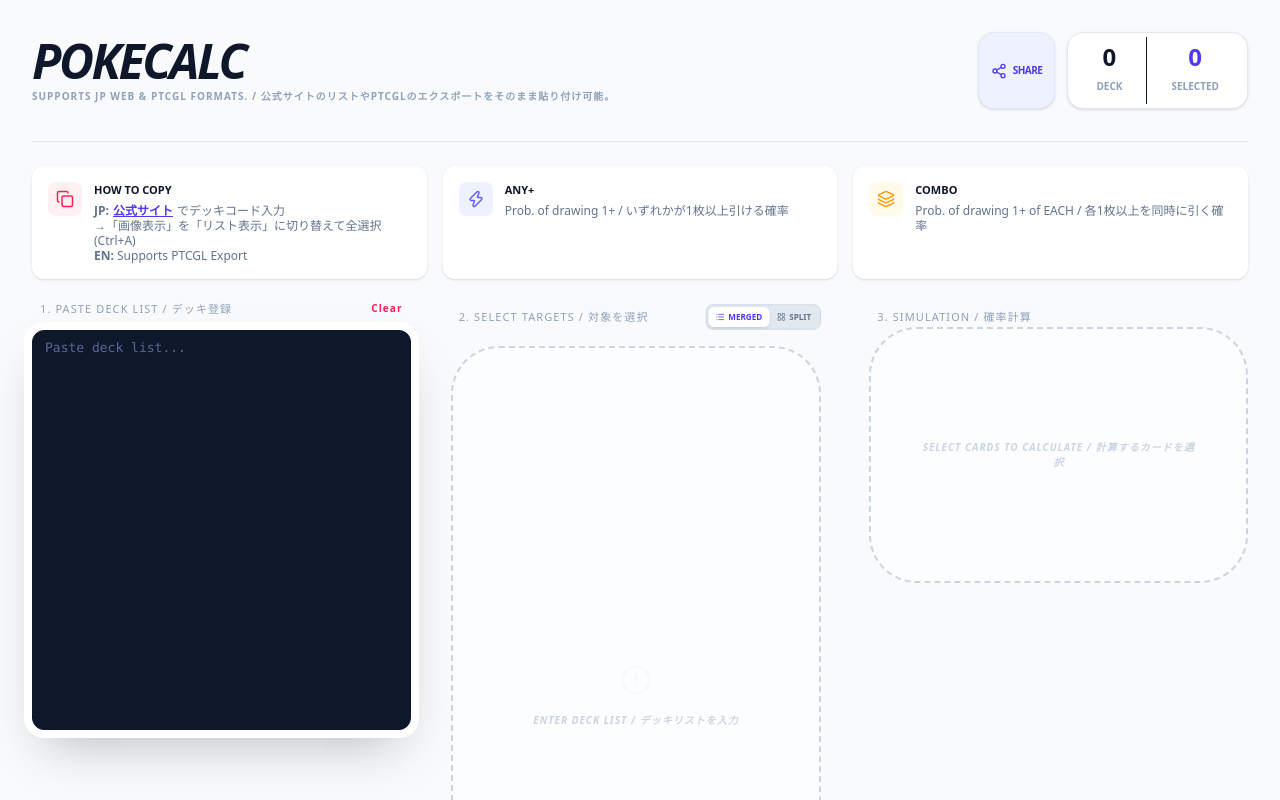
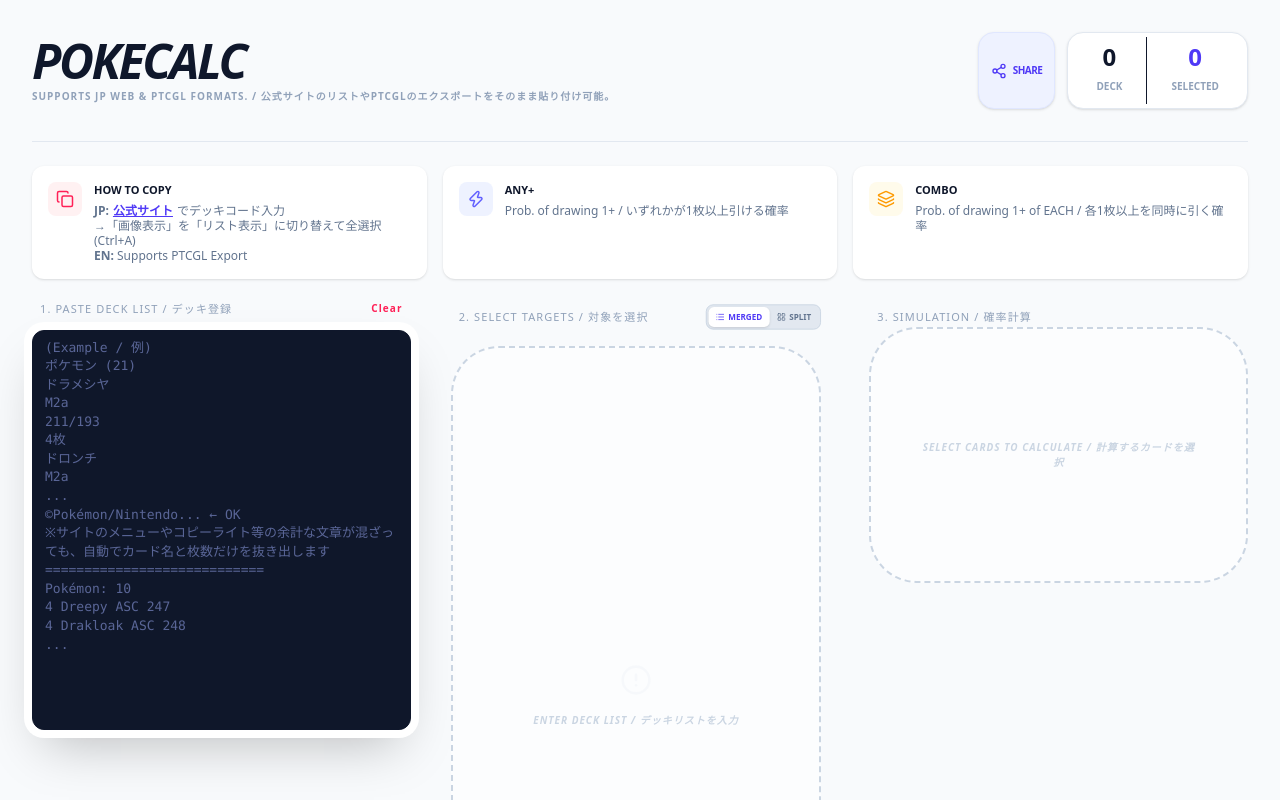
Before and after one commit to liquidboilerfuel/POKECALC, a Next.js app in the folder pokecalc/: page / in a window 1280 px wide. Shown: the top 800 px of the page. Built offline with nearby package versions, Linux system fonts and the light colour scheme.

Commit message:
プレースホルダー追加

```diff
--- a/pokecalc/app/page.tsx
+++ b/pokecalc/app/page.tsx
@@ -371,7 +371,22 @@
             <Card className="rounded-[3rem] shadow-2xl overflow-hidden h-[400px] bg-[#0F172A] ring-8 ring-white">
               <Textarea
                 className="h-full border-none p-8 font-mono text-[13px] text-indigo-300 bg-transparent resize-none focus-visible:ring-0"
-                placeholder="Paste deck list..."
+                placeholder={`(Example / 例)
+ポケモン (21)
+ドラメシヤ
+M2a
+211/193
+4枚
+ドロンチ
+M2a
+...
+©Pokémon/Nintendo... ← OK
+※サイトのメニューやコピーライト等の余計な文章が混ざっても、自動でカード名と枚数だけを抜き出します
+============================
+Pokémon: 10
+4 Dreepy ASC 247
+4 Drakloak ASC 248
+...`}
                 value={deckText}
                 onChange={(e) => setDeckText(e.target.value)}
               />
```
Lines whose indentation alone changed are shown as unchanged.
